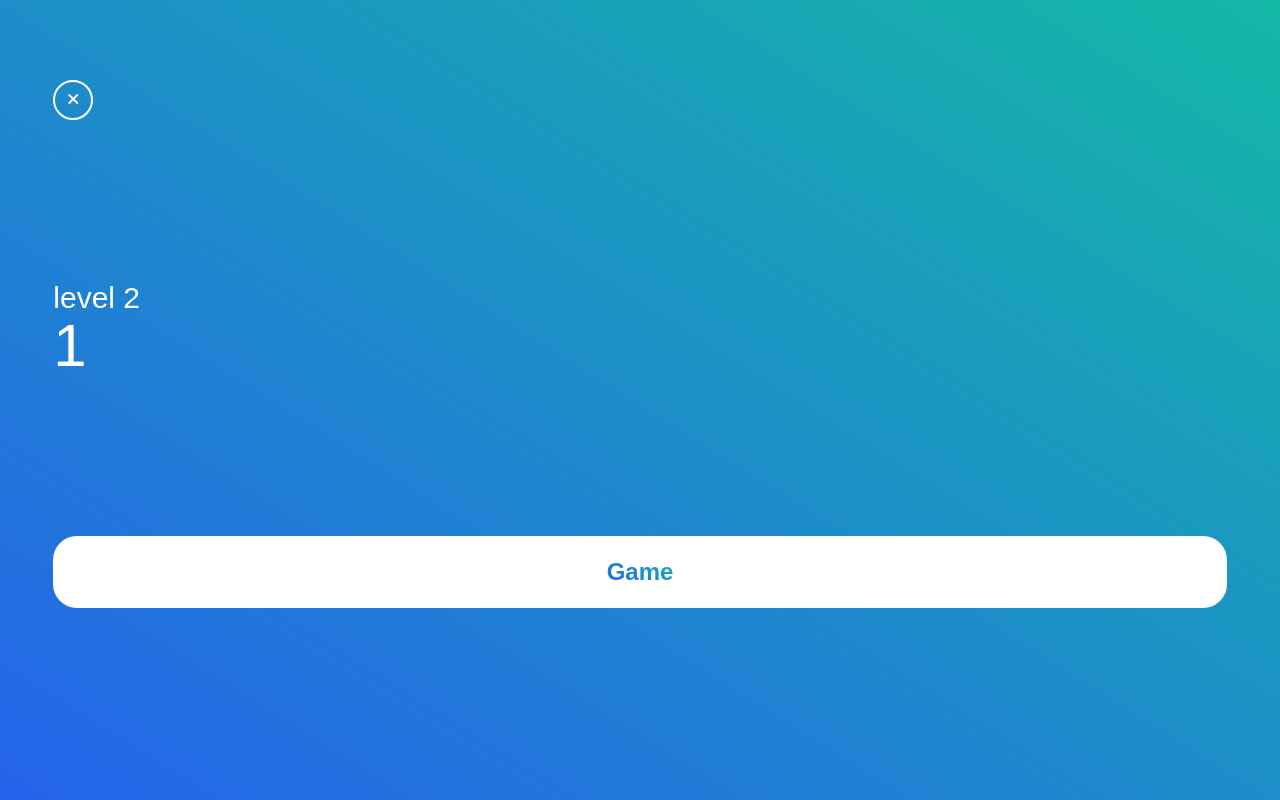
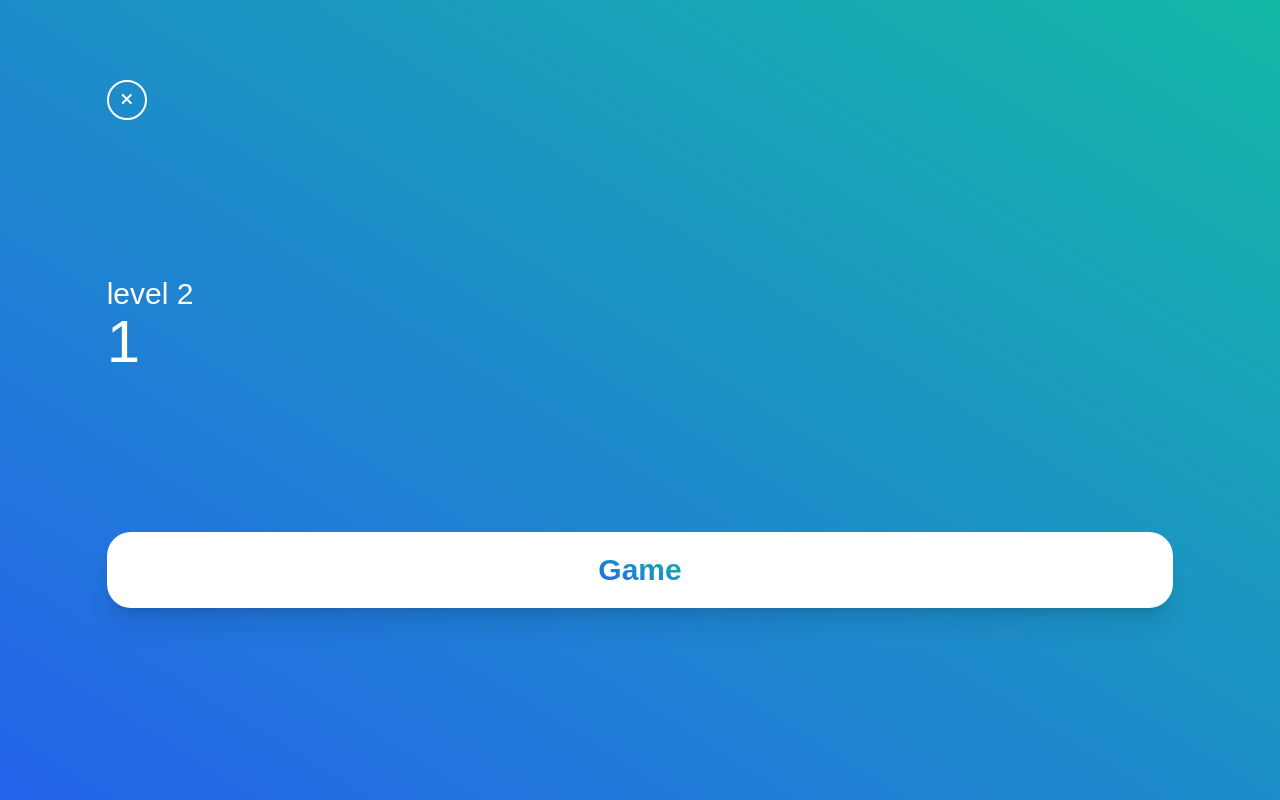
Before and after one commit to Babu-Mohammed-Izhan/animequiz, a Next.js app: page /levels/1 in a window 1280 px wide. Built offline with nearby package versions, Linux system fonts and the light colour scheme.

Commit message:
added game page

```diff
--- a/components/Levelcards.tsx
+++ b/components/Levelcards.tsx
@@ -15,7 +15,7 @@ const Levelcards = ({ name, colors, route, level }: levelTypes) => {
   return (
     <Link href={`${route}`} passHref>
       <div
-        className={`bg-gradient-to-tr ${colors.from} ${colors.to} rounded-[40px] pl-5 pr-44 py-6 w-full sm:mt-16 mt-10`}
+        className={`bg-gradient-to-tr ${colors.from} ${colors.to} rounded-[30px] pl-5 pr-44 py-6 w-full sm:mt-16 mt-10`}
       >
         <button className="border-2 border-white text-white md:rounded-3xl rounded-2xl px-4 pt-3 pb-2 sm:mb-4 mb-2">
           <i className="fa-solid fa-play sm:text-3xl text-xl"></i>
--- /dev/null
+++ b/pages/game.tsx
@@ -0,0 +1,11 @@
+import React from 'react';
+
+const Game = () => {
+  return (
+    <div>
+      <div></div>
+    </div>
+  );
+};
+
+export default Game;
--- a/pages/levels/[name].tsx
+++ b/pages/levels/[name].tsx
@@ -10,18 +10,18 @@ const Levels = ({ name }: gameType) => {
 
   return (
     <div className="bg-gradient-to-tr from-blue-600 to-teal-500 h-screen font-Quicksand">
-      <div className="flex flex-col items-start justify-between h-full w-11/12 mx-auto pt-20 pb-48">
+      <div className="flex flex-col items-start justify-between h-full w-10/12 mx-auto pt-20 pb-48">
         <button
-          onClick={() => router.push('/')}
+          onClick={() => router.back()}
           className="rounded-full px-[10px] py-[6px] bg-transparent border-2 border-white"
         >
           <i className="fa-solid fa-xmark h-4 w-4 text-white"></i>
         </button>
         <div className="w-full">
           <h3 className="text-white text-3xl">level 2</h3>
-          <h1 className="text-white text-6xl mb-40">{name}</h1>
-          <button className="bg-white rounded-3xl w-full mx-auto py-5 ">
-            <span className="text-transparent bg-clip-text bg-gradient-to-tr from-blue-600 to-teal-500 font-bold text-2xl">
+          <h1 className="text-white text-6xl mb-40 capitalize">{name}</h1>
+          <button className="bg-white rounded-3xl w-full mx-auto py-5 shadow-xl">
+            <span className="text-transparent bg-clip-text bg-gradient-to-tr from-blue-600 to-teal-500 font-bold text-3xl">
               Game
             </span>
           </button>
```
